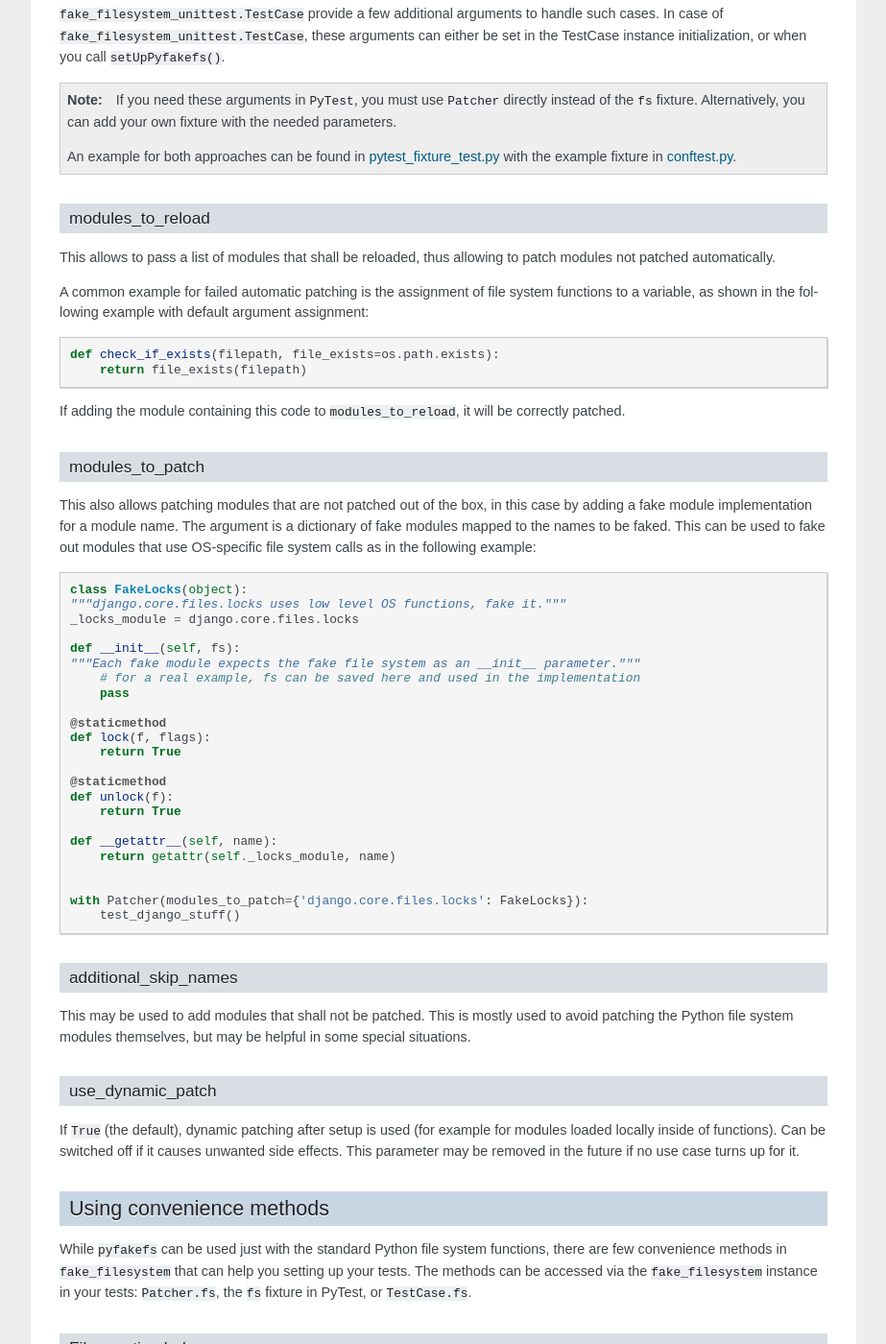
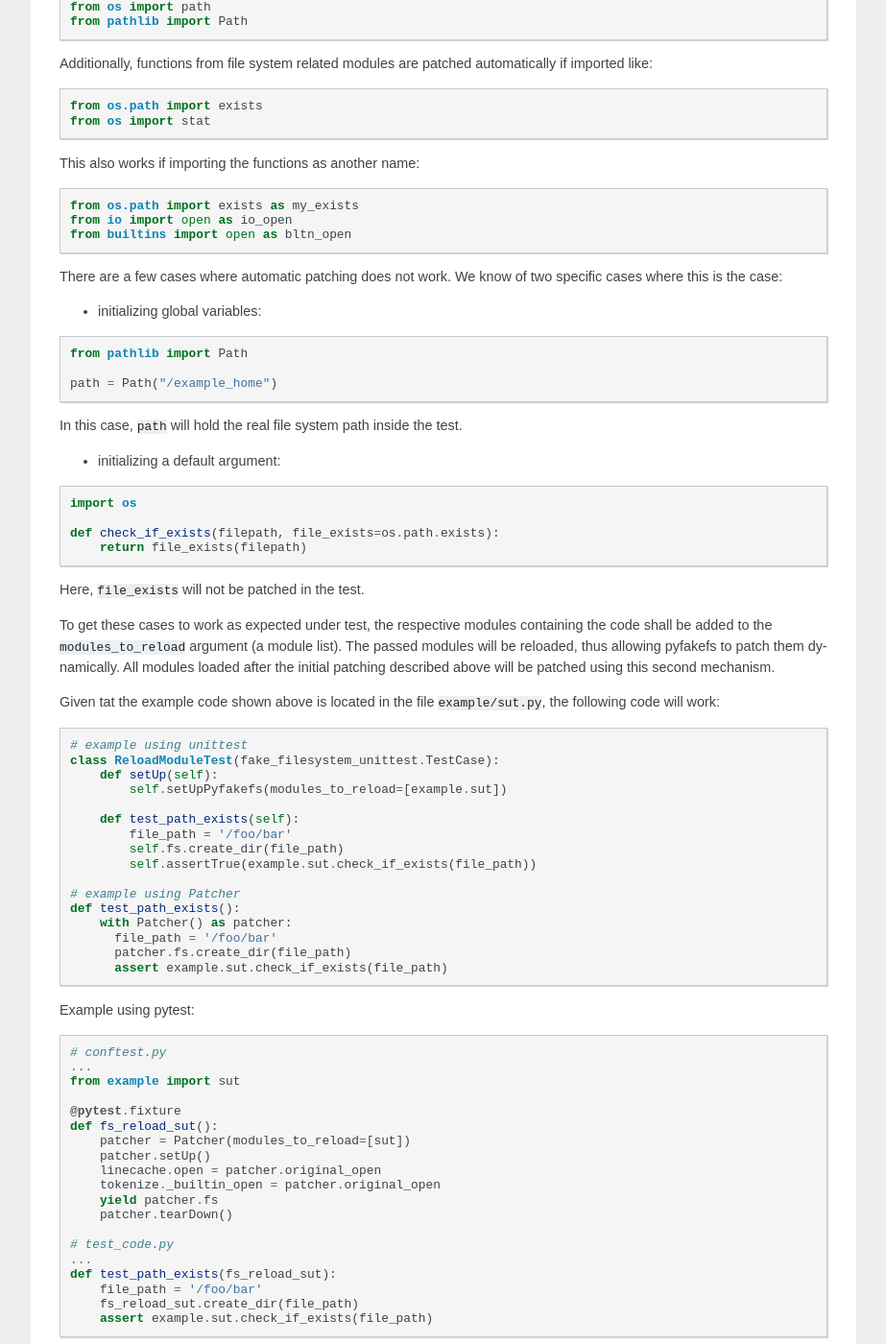
Before and after one commit to pytest-dev/pyfakefs, a Sphinx documentation site: the page built from docs/usage.rst, in a window 1280 px wide and 1400 px high, scrolled down 2187 px. Shown: the whole window at 96% size, without its empty margins (198-1121 px from the left). Built offline with Sphinx 7.4.7, drawn with Linux system fonts in a browser that asks for light colours; some of the changed text lies outside the part shown.

Commit message:
Updated documentation for customizing tests
- see #458

```diff
--- a/docs/usage.rst
+++ b/docs/usage.rst
@@ -89,7 +89,29 @@ deprecated and will not be described in detail.
 
 Customizing Patcher and TestCase
 --------------------------------
-Pyfakefs automatically patches file system related modules that are:
+
+Both ``fake_filesystem_unittest.Patcher`` and ``fake_filesystem_unittest.TestCase``
+provide a few arguments to handle cases where patching does not work out of
+the box.
+In case of ``fake_filesystem_unittest.TestCase``, these arguments can either
+be set in the TestCase instance initialization, or passed to ``setUpPyfakefs()``.
+
+.. note:: If you need these arguments in ``PyTest``, you must
+  use ``Patcher`` directly instead of the ``fs`` fixture. Alternatively,
+  you can add your own fixture with the needed parameters.
+
+  An example for both approaches can be found in
+  `pytest_fixture_test.py <https://github.com/jmcgeheeiv/pyfakefs/blob/master/pyfakefs/tests/pytest/pytest_fixture_test.py>`__
+  with the example fixture in `conftest.py <https://github.com/jmcgeheeiv/pyfakefs/blob/master/pyfakefs/tests/pytest/conftest.py>`__.
+  We advice to use this example fixture code as a template for your customized
+  pytest plugins.
+
+modules_to_reload
+~~~~~~~~~~~~~~~~~
+Pyfakefs patches modules that are imported before starting the test by
+finding and replacing file system modules in all loaded modules at test
+initialization time.
+This allows to automatically patch file system related modules that are:
 
 - imported directly, for example:
 
@@ -127,46 +149,95 @@ This also works if importing the functions as another name:
   from io import open as io_open
   from builtins import open as bltn_open
 
-There are other cases where automatic patching does not work.
-Both ``fake_filesystem_unittest.Patcher`` and ``fake_filesystem_unittest.TestCase``
-provide a few additional arguments to handle such cases.
-In case of ``fake_filesystem_unittest.TestCase``, these arguments can either
-be set in the TestCase instance initialization, or when you call
-``setUpPyfakefs()``.
+There are a few cases where automatic patching does not work. We know of two
+specific cases where this is the case:
 
-.. note:: If you need these arguments in ``PyTest``, you must
-  use ``Patcher`` directly instead of the ``fs`` fixture. Alternatively,
-  you can add your own fixture with the needed parameters.
-
-  An example for both approaches can be found in
-  `pytest_fixture_test.py <https://github.com/jmcgeheeiv/pyfakefs/blob/master/pyfakefs/tests/pytest/pytest_fixture_test.py>`__
-  with the example fixture in `conftest.py <https://github.com/jmcgeheeiv/pyfakefs/blob/master/pyfakefs/tests/pytest/conftest.py>`__.
-
-
-modules_to_reload
-~~~~~~~~~~~~~~~~~
-This allows to pass a list of modules that shall be reloaded, thus allowing
-to patch modules not patched automatically.
-
-A common example for failed automatic patching is the assignment of file
-system functions to a variable, as shown in the following example with
-default argument assignment:
+- initializing global variables:
 
 .. code:: python
+
+  from pathlib import Path
+
+  path = Path("/example_home")
+
+In this case, ``path`` will hold the real file system path inside the test.
+
+- initializing a default argument:
+
+.. code:: python
+
+  import os
 
   def check_if_exists(filepath, file_exists=os.path.exists):
       return file_exists(filepath)
 
-If adding the module containing this code to ``modules_to_reload``, it
-will be correctly patched.
+Here, ``file_exists`` will not be patched in the test.
+
+To get these cases to work as expected under test, the respective modules
+containing the code shall be added to the ``modules_to_reload`` argument (a
+module list).
+The passed modules will be reloaded, thus allowing pyfakefs to patch them
+dynamically. All modules loaded after the initial patching described above
+will be patched using this second mechanism.
+
+Given tat the example code shown above is located in the file ``example/sut.py``,
+the following code will work:
+
+.. code:: python
+
+  # example using unittest
+  class ReloadModuleTest(fake_filesystem_unittest.TestCase):
+      def setUp(self):
+          self.setUpPyfakefs(modules_to_reload=[example.sut])
+
+      def test_path_exists(self):
+          file_path = '/foo/bar'
+          self.fs.create_dir(file_path)
+          self.assertTrue(example.sut.check_if_exists(file_path))
+
+  # example using Patcher
+  def test_path_exists():
+      with Patcher() as patcher:
+        file_path = '/foo/bar'
+        patcher.fs.create_dir(file_path)
+        assert example.sut.check_if_exists(file_path)
+
+Example using pytest:
+
+.. code:: python
+
+  # conftest.py
+  ...
+  from example import sut
+
+  @pytest.fixture
+  def fs_reload_sut():
+      patcher = Patcher(modules_to_reload=[sut])
+      patcher.setUp()
+      linecache.open = patcher.original_open
+      tokenize._builtin_open = patcher.original_open
+      yield patcher.fs
+      patcher.tearDown()
+
+  # test_code.py
+  ...
+  def test_path_exists(fs_reload_sut):
+      file_path = '/foo/bar'
+      fs_reload_sut.create_dir(file_path)
+      assert example.sut.check_if_exists(file_path)
+
 
 modules_to_patch
 ~~~~~~~~~~~~~~~~
-This also allows patching modules that are not patched out of the box, in
-this case by adding a fake module implementation for a module name. The
-argument is a dictionary of fake modules mapped to the names to be faked.
-This can be used to fake out modules that use OS-specific file system calls
-as in the following example:
+Sometimes there are file system modules in other packages that are not
+patched in standard pyfakefs. To allow patching such modules,
+``modules_to_patch`` can be used by adding a fake module implementation for
+a module name. The argument is a dictionary of fake modules mapped to the
+names to be faked.
+
+This mechanism is used in pyfakefs itself to patch the external modules
+`pathlib2` and `scandir` if present, and the following example shows how to
+fake a module in Django that uses OS file system functions:
 
 .. code:: python
 
@@ -199,14 +270,18 @@ additional_skip_names
 ~~~~~~~~~~~~~~~~~~~~~
 This may be used to add modules that shall not be patched. This is mostly
 used to avoid patching the Python file system modules themselves, but may be
-helpful in some special situations.
+helpful in some special situations. There is also the global
+variable ``Patcher.SKIPNAMES`` that can be extended for that purpose, though
+this seldom be needed (except for own pytest plugins, as shown in example
+mentioned above)
 
 use_dynamic_patch
 ~~~~~~~~~~~~~~~~~
 If ``True`` (the default), dynamic patching after setup is used (for example
 for modules loaded locally inside of functions).
-Can be switched off if it causes unwanted side effects. This parameter may
-be removed in the future if no use case turns up for it.
+Can be switched off if it causes unwanted side effects. This parameter will
+probably removed in the future - it has been added while dynamic patching
+was an experimental feature.
 
 Using convenience methods
 -------------------------
```
